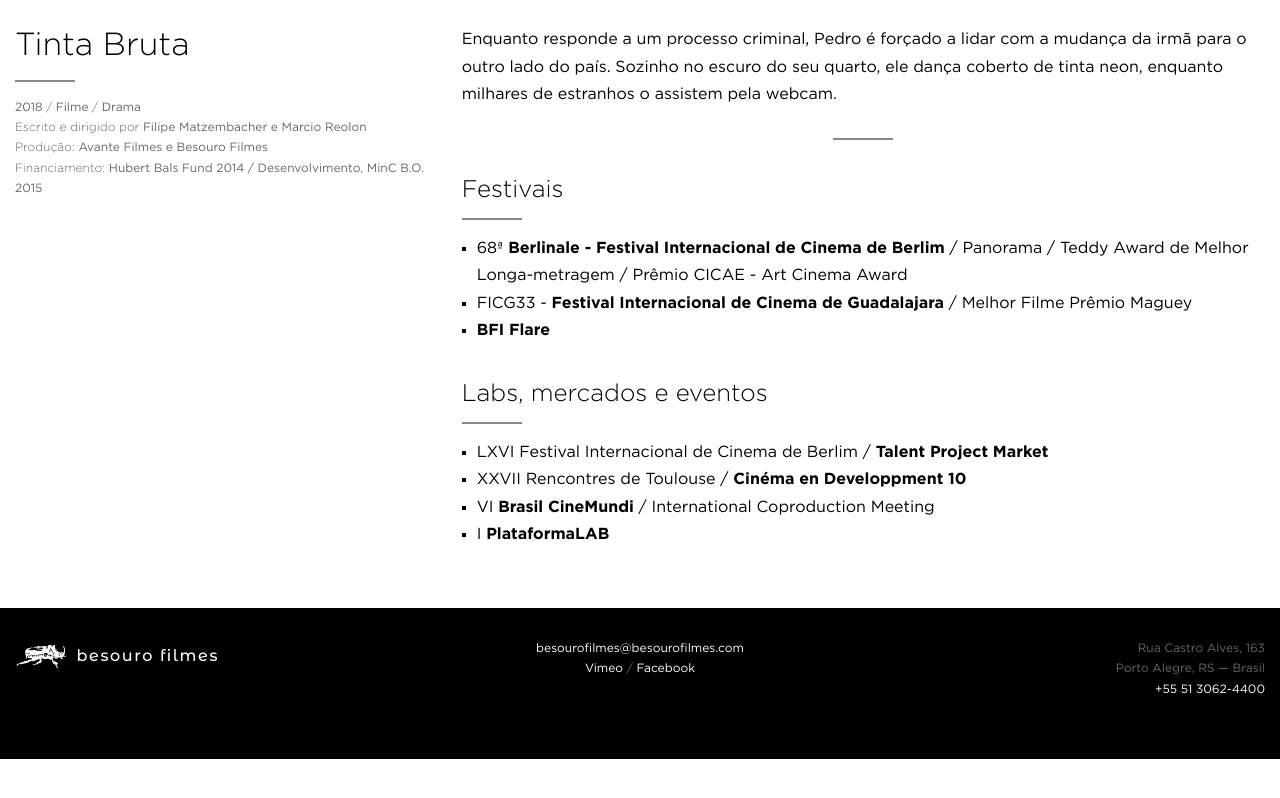
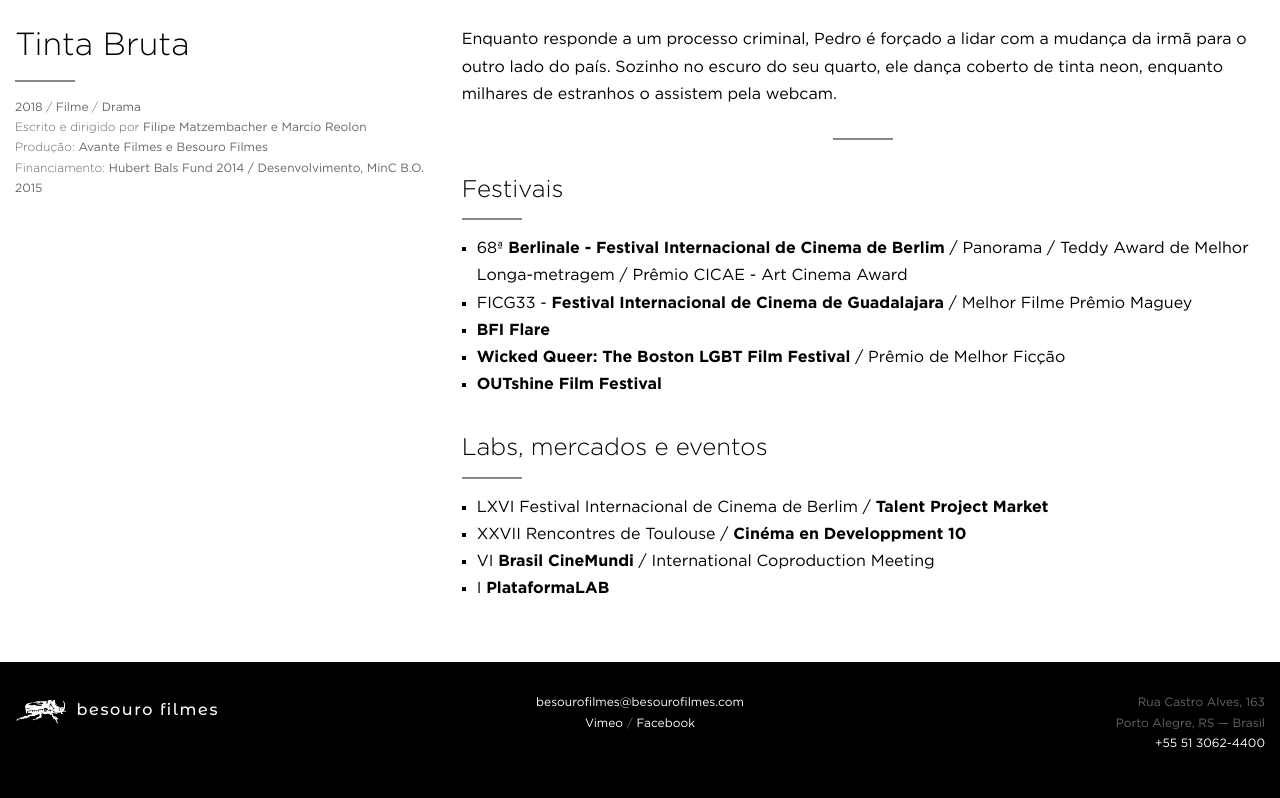
Before and after one commit to arthrfrts/besouro, a Jekyll site: the page built from _projects/tintabruta.md, in a window 1280 px wide and 900 px high, scrolled down 736 px, cut to the strip 86-884 px from the top of the window. Built offline with Jekyll 4.4.1, drawn with Linux system fonts in a browser that asks for light colours; before the commit the page ends 1581 px from its top, so only the background shows below that.

Commit message:
Updated Tintabruta

```diff
--- a/_projects/tintabruta.md
+++ b/_projects/tintabruta.md
@@ -31,6 +31,8 @@
 * 68ª **Berlinale - Festival Internacional de Cinema de Berlim** / Panorama / Teddy Award de Melhor Longa-metragem / Prêmio CICAE - Art Cinema Award
 * FICG33 - **Festival Internacional de Cinema de Guadalajara** / Melhor Filme Prêmio Maguey
 * **BFI Flare**
+* **Wicked Queer: The Boston LGBT Film Festival** / Prêmio de Melhor Ficção
+* **OUTshine Film Festival**
 
 ## Labs, mercados e eventos
 * LXVI Festival Internacional de Cinema de Berlim / **Talent Project Market**
```
